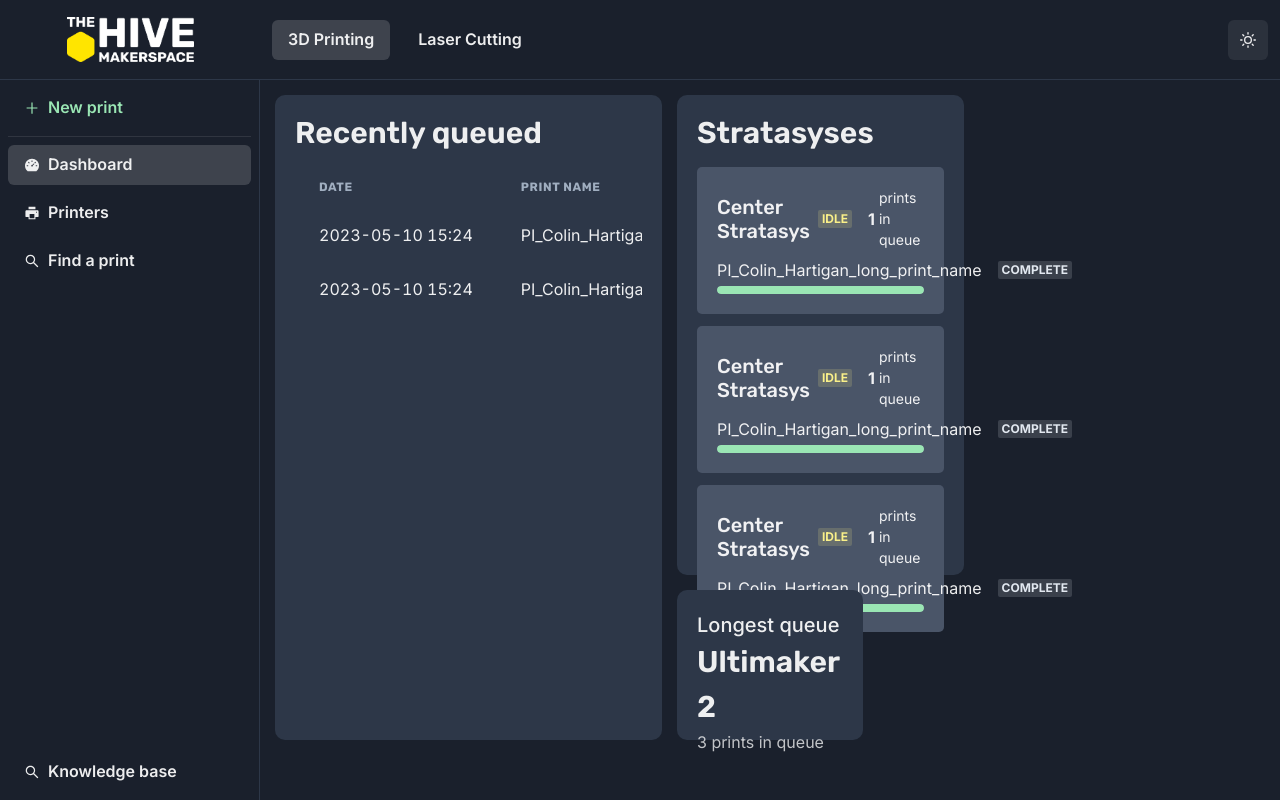
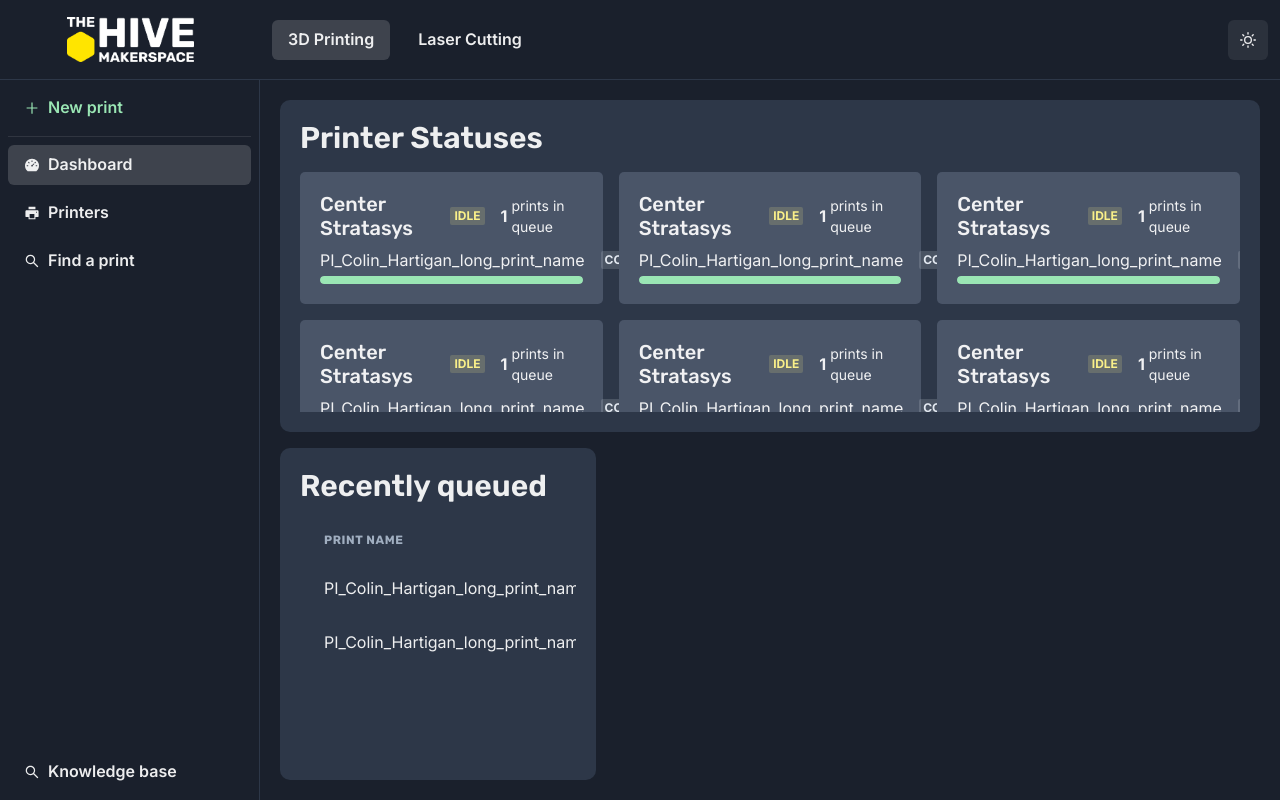
Before and after one commit to ECEHive/hive-dash, a Next.js app: page /printing/dashboard in a window 1280 px wide. Built offline with nearby package versions, Linux system fonts and the light colour scheme.

Commit message:
improved layout and ditching the lib

```diff
--- a/src/components/printing/dashboard/CardTemplate.js
+++ b/src/components/printing/dashboard/CardTemplate.js
@@ -11,7 +11,7 @@
             h="100%"
         >
             <CardBody h="100%">
-                <VStack alignItems="flex-start" h="100%" w="100%" spacing={4}>
+                <VStack alignItems="flex-start" h="100%" w="100%" spacing={4} overflow="auto">
                     {title && <Heading size="lg" fontWeight="semibold">{title}</Heading>}
 
                     {children}
--- a/src/components/printing/dashboard/PrinterItem.js
+++ b/src/components/printing/dashboard/PrinterItem.js
@@ -47,6 +47,8 @@
             w="100%"
             bgColor={useColorModeValue("gray.200", "gray.600")}
             flexGrow={1}
+            // maxH="115px"
+            // h="115px"
         >
             <CardBody>
                 <VStack spacing={2} alignItems="flex-start" h="100%">
@@ -60,6 +62,7 @@
                             <Text fontSize="sm">prints in queue</Text>
                         </HStack>
                     </HStack>
+                    {/* <Spacer /> */}
                     <VStack justifyContent="center" spacing={1} w="100%" h="100%">
                         <HStack w="100%">
                             <Text fontSize="md">
--- a/src/pages/printing/dashboard/index.js
+++ b/src/pages/printing/dashboard/index.js
@@ -1,5 +1,5 @@
 import { useState, useEffect, useMemo } from "react";
-import { Card, CardBody, Heading, Text, Box, HStack, Badge, Button, VStack, Progress, useColorModeValue, Spacer, Stat, StatLabel, StatNumber, SimpleGrid, Divider, ButtonGroup, IconButton, Tooltip, Table, Thead, Tr, Th, Tbody, Td, TableContainer, StatHelpText, Flex } from "@chakra-ui/react"
+import { Card, CardBody, Heading, Text, Box, HStack, Badge, Button, VStack, Progress, useColorModeValue, Spacer, Stat, StatLabel, StatNumber, SimpleGrid, Divider, ButtonGroup, IconButton, Tooltip, Table, Thead, Tr, Th, Tbody, Td, TableContainer, StatHelpText, Flex, Grid, GridItem } from "@chakra-ui/react"
 import { Responsive, WidthProvider } from "react-grid-layout";
 import { FaWrench } from "react-icons/fa";
 import { ArrowForwardIcon, CheckIcon, CloseIcon } from "@chakra-ui/icons";
@@ -13,15 +13,14 @@
 
 const defaultLayouts = {
     lg: [
-        { i: "recent", x: 0, y: 0, w: 4, h: 4 },
-        { i: "stratasyses", x: 4, y: 0, w: 3, h: 3 },
-        { i: "stat1", x: 4, y: 3, w: 2, h: 1 }
+        { i: "printers", x: 0, y: 0, w: 12, h: 7 },
+        { i: "recent", x: 0, y: 0, w: 4, h: 7 },
     ]
 }
 
 export default function Dashboard(props) {
 
-    const ResponsiveGridLayout = WidthProvider(Responsive);
+    const ResponsiveReactGridLayout = useMemo(() => WidthProvider(Responsive), []);
 
     const layouts = useMemo(() => {
         let newLayouts = { lg: [...defaultLayouts.lg] }
@@ -38,39 +37,45 @@
     return (
         <>
             <Box h="100%" w="100%" overflow="auto">
-                <ResponsiveGridLayout
+                {/* <ResponsiveReactGridLayout
                     className="layout"
                     //draggableHandle=".drag-handle"
                     style={{ width: "100%", height: "100%", overflow: "auto", }}
                     layouts={{ lg: layouts.lg }}
                     breakpoints={{ lg: 1200, md: 996, sm: 768, xs: 480, xxs: 0 }}
                     cols={{ lg: 12, md: 10, sm: 6, xs: 4, xxs: 2 }}
-                    margin={[15, 15]}
-                    rowHeight={150}
-                    isDraggable={true}
+                    margin={[20, 20]}
+                    rowHeight={50}
+                    isDraggable={false}
                     isResizable={false}
+                > */}
+
+                <Grid
+                    h="100%"
+                    w="100%"
+                    templateColumns="repeat(12, 1fr)"
+                    templateRows="repeat(8, 1fr)"
+                    gap={4}
+                    p={5}
                 >
 
-                    {/* {layouts.lg.map((i) => {
-                        if(i.i.includes("printer"))
-                            return (
-                                <div key={i.i}>
-                                    <PrinterCard status="printing" />
-                                </div>
-                            )
-                    })} */}
+                    <GridItem rowSpan={4} colSpan={12}>
+                        <CardTemplate title="Printer Statuses" >
+                            <SimpleGrid spacing={4} columns={3} w="100%" h="100%">
+                                <PrinterCard status="printing" />
+                                <PrinterCard status="idle" />
+                                <PrinterCard status="down" />
+                                <PrinterCard status="printing" />
+                                <PrinterCard status="idle" />
+                                <PrinterCard status="down" />
+                                <PrinterCard status="printing" />
+                                <PrinterCard status="idle" />
+                                <PrinterCard status="down" />
+                            </SimpleGrid>
+                        </CardTemplate>
+                    </GridItem>
 
-                    <div key="stratasyses">
-                        <CardTemplate title="Stratasyses" >
-                            <VStack spacing={3} alignItems="flex-start" flexGrow={1} w="100%">
-                                <PrinterCard status="printing"/>
-                                <PrinterCard status="idle"/>
-                                <PrinterCard status="down"/>
-                            </VStack>
-                        </CardTemplate>
-                    </div>
-
-                    <div key="stat1">
+                    {/* <div key="stat1">
                         <CardTemplate>
                             <Box w="100%" h="100%">
                                 <Stat>
@@ -81,19 +86,16 @@
                                 </Stat>
                             </Box>
                         </CardTemplate>
-                    </div>
+                    </div> */}
 
-                    <div key="recent">
+                    <GridItem rowSpan={4} colSpan={4}>
                         <CardTemplate title="Recently queued" >
-                            <VStack w="100%" spacing={4}>
+                            <VStack w="100%" spacing={4} overflow="auto">
 
                                 <TableContainer w="100%">
-                                    <Table variant="simple">
+                                    <Table variant="simple" maxW="100%">
                                         <Thead>
                                             <Tr>
-                                                <Th>
-                                                    Date
-                                                </Th>
                                                 <Th>
                                                     Print name
                                                 </Th>
@@ -105,9 +107,6 @@
                                         <Tbody>
                                             <Tr>
                                                 <Td whiteSpace="nowrap" textOverflow="ellipsis" >
-                                                    2023-05-10 15:24
-                                                </Td>
-                                                <Td whiteSpace="nowrap" textOverflow="ellipsis" >
                                                     PI_Colin_Hartigan_long_print_name
                                                 </Td>
                                                 <Td whiteSpace="nowrap" textOverflow="ellipsis" >
@@ -117,9 +116,6 @@
                                                 </Td>
                                             </Tr>
                                             <Tr>
-                                                <Td whiteSpace="nowrap" textOverflow="ellipsis" >
-                                                    2023-05-10 15:24
-                                                </Td>
                                                 <Td whiteSpace="nowrap" textOverflow="ellipsis" >
                                                     PI_Colin_Hartigan_long_print_name
                                                 </Td>
@@ -135,9 +131,10 @@
 
                             </VStack>
                         </CardTemplate>
-                    </div>
+                    </GridItem>
 
-                </ResponsiveGridLayout >
+                </Grid>
+                {/* </ResponsiveReactGridLayout > */}
             </Box >
         </>
     )
```
